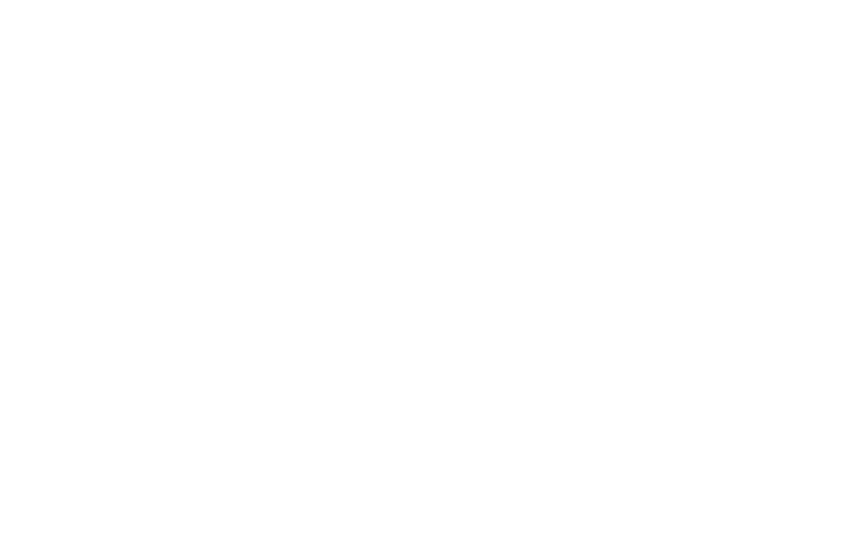
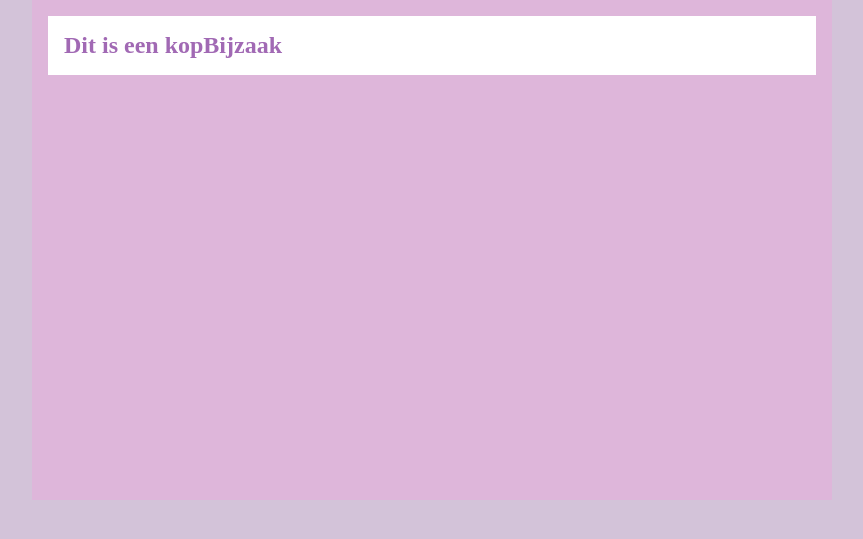
Before and after one commit to deidee/dezandbak, a PHP site: page / in a window 1280 px wide. Before the commit the part shown is empty. Shown: the top 539 px of the page, without its empty margins (208-1071 px from the left). Run offline with PHP 8.4, Linux system fonts and the light colour scheme.

Commit message:
Basic color demo.

```diff
--- a/kleurmanipulatie/index.html
+++ b/kleurmanipulatie/index.html
@@ -1,12 +1,43 @@
 <!DOCTYPE html>
-<html dir="ltr" lang="nl">
+<html class="bg-4" dir="ltr" lang="nl">
 <head>
     <meta charset="utf-8">
     <meta name="robots" content="none">
     <title>Kleurmanipulatie</title>
     <link rel="stylesheet" href="kleurmanipulatie.css">
+    <style>
+        * {
+            border: 0;
+            box-sizing: border-box;
+            margin: 0;
+            outline: 0;
+            padding: 0;
+        }
+
+        .body {
+            margin: auto;
+            max-width: 800px;
+            min-height: 500px;
+            padding: 16px;
+        }
+
+        .content {
+            background-color: white;
+            display: flex;
+            padding: 16px;
+        }
+    </style>
 </head>
 <body>
-
+<div class="body bg-2">
+    <div class="content">
+        <div class="article">
+            <h2 class="text-3">Dit is een kop</h2>
+        </div>
+        <div class="aside">
+            <h2 class="text-3">Bijzaak</h2>
+        </div>
+    </div>
+</div>
 </body>
 </html>
--- a/kleurmanipulatie/kleurmanipulatie.css
+++ b/kleurmanipulatie/kleurmanipulatie.css
@@ -1,17 +1,35 @@
+.bg-1 {
+  background-color: #e7d1e4; }
+
 .text-1 {
   color: #e7d1e4; }
+
+.bg-2 {
+  background-color: #deb6da; }
 
 .text-2 {
   color: #deb6da; }
 
+.bg-3 {
+  background-color: #a169b4; }
+
 .text-3 {
   color: #a169b4; }
+
+.bg-4 {
+  background-color: #d3c3d9; }
 
 .text-4 {
   color: #d3c3d9; }
 
+.bg-5 {
+  background-color: #c495bf; }
+
 .text-5 {
   color: #c495bf; }
 
+.bg-6 {
+  background-color: #995f95; }
+
 .text-6 {
   color: #995f95; }
--- a/kleurmanipulatie/kleurmanipulatie.scss
+++ b/kleurmanipulatie/kleurmanipulatie.scss
@@ -9,6 +9,10 @@ $colors: (
 );
 
 @each $i, $color in $colors {
+  .bg-#{$i} {
+    background-color: $color;
+  }
+
   .text-#{$i} {
     color: $color;
   }
```
